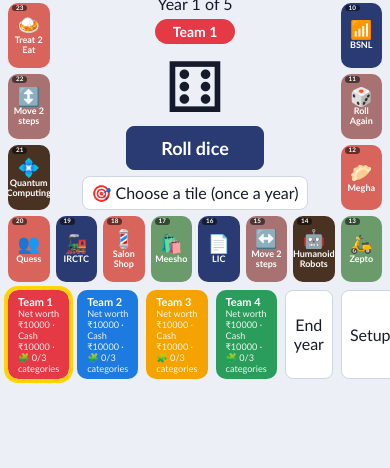
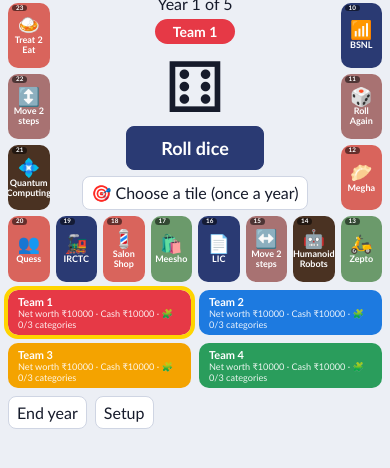
Before and after one commit to TrevorAD-DesignPhobia/Mewar-Maharaja-27, a plain HTML site: page index.html in a window 390 px wide. Both pictures are taken after a click on the button "Start new game". Shown: the part 148-616 px from the top of the page. Drawn offline with Linux system fonts and the light colour scheme.

Commit message:
Update index.html

```diff
--- a/index.html
+++ b/index.html
@@ -21,7 +21,7 @@ button{cursor:pointer}
 .pri{background:var(--acc);color:var(--accfg);border-color:var(--acc);font-weight:700}
 .row{display:flex;gap:10px;flex-wrap:wrap;align-items:center}
 #game{height:100%;display:flex;flex-direction:column;padding:8px;gap:8px}
-#board{width:min(100%,calc((100vh - 96px)*4/3));aspect-ratio:4/3;margin:0 auto;display:grid;grid-template-columns:repeat(8,1fr);grid-template-rows:repeat(6,1fr);gap:6px}
+#board{width:min(100%,calc((100vh - var(--bh,96px))*4/3));aspect-ratio:4/3;margin:0 auto;display:grid;grid-template-columns:repeat(8,1fr);grid-template-rows:repeat(6,1fr);gap:6px}
 .t{border-radius:10px;color:#fff;display:flex;flex-direction:column;align-items:center;justify-content:center;position:relative;text-align:center;padding:2px;font-weight:700;font-size:clamp(9px,1.5vw,19px);line-height:1.1;overflow:hidden}
 .t .n{position:absolute;top:2px;left:4px;font-size:.7em;background:#0008;border-radius:4px;padding:0 4px}
 .t .i{font-size:2em}
@@ -33,8 +33,8 @@ button{cursor:pointer}
 #dice{font-size:clamp(70px,11vw,150px);line-height:1}
 .big{font-size:clamp(18px,2.4vw,32px);padding:10px 34px}
 .turn{color:#fff;font-weight:700;padding:4px 18px;border-radius:20px;font-size:clamp(14px,2vw,26px)}
-#bar{display:flex;gap:8px;align-items:stretch}
-.tm{flex:1;border-radius:10px;padding:5px 10px;color:#fff;font-weight:700;font-size:clamp(11px,1.6vw,20px)}
+#bar{display:flex;flex-wrap:wrap;gap:8px;align-items:stretch}
+.tm{flex:1;min-width:150px;border-radius:10px;padding:5px 10px;color:#fff;font-weight:700;font-size:clamp(11px,1.6vw,20px)}
 .tm.cur{outline:4px solid #ffd400}.tm small{display:block;font-weight:400;opacity:.9}
 #modal{position:fixed;inset:0;background:#000b;display:grid;place-items:center;z-index:9}
 .box{background:var(--card);color:var(--fg);border-radius:16px;padding:22px;min-width:min(520px,92vw);max-width:92vw;max-height:90vh;overflow:auto;font-size:18px}
@@ -52,16 +52,18 @@ const RET={campus:20,govt:10,startup:40,future:60,action:0,start:0};
 /* Market cards, one per year end: [title, flavour, change in return %] */
 const MK=[['Demand surge','Customers everywhere',30],['Investor frenzy','Money is pouring in',20],['Policy tailwind','New government scheme',20],['Strong quarter','Results beat estimates',10],['Export win','Global orders arrive',15],
 ['Market crash','Panic selling',-30],['Funding freeze','Investors go quiet',-20],['Supply chain shock','Costs jump',-20],['Weak quarter','Results miss estimates',-10],['Scandal breaks','Trust takes a hit',-25]];
+const TD=[{name:'Team 1',color:'#e63946'},{name:'Team 2',color:'#1d7ae0'},{name:'Team 3',color:'#f4a300'},{name:'Team 4',color:'#2a9d5c'},{name:'Team 5',color:'#8e44ad'},{name:'Team 6',color:'#17a2b8'}];
 function mk(){
  const L=[['START','🏁','start','start'],['Amul','🍔','campus'],['DRDO','🛩️','govt'],['Blinkit','🍪','startup'],['6G Network','📡','future'],['Roll Again','🎲','action','roll'],['Delhi Metro','🚆','govt'],['Kwaliti','🍦','campus'],['Move 2 steps','↕️','action','move'],['BSNL','📶','govt'],['Roll Again','🎲','action','roll'],['Megha','🥟','campus'],['Zepto','🛵','startup'],['Humanoid Robots','🤖','future'],['Move 2 steps','↔️','action','move'],['LIC','📄','govt'],['Meesho','🛍️','startup'],['Salon Shop','💈','campus'],['IRCTC','🚂','govt'],['Quess','👥','campus'],['Quantum Computing','💠','future'],['Move 2 steps','↕️','action','move'],['Treat 2 Eat','🍛','campus'],['Alliance Air','✈️','govt']];
- return{title:'STRATEGOPOLY',sub:'ConsultU · Invest now, collect next year',money:10000,rounds:5,coFee:20,passFee:10,liqFee:2,salary:5,divMin:3,divBonus:15,timer:30,loan:1000,showRet:false,v:3,titles:['Mewar Maharajas','City Palace Courtiers','Pichola Boatmen','Haldighati Underdogs'],
- teams:[{name:'Team 1',color:'#e63946'},{name:'Team 2',color:'#1d7ae0'},{name:'Team 3',color:'#f4a300'},{name:'Team 4',color:'#2a9d5c'}],
+ return{title:'STRATEGOPOLY',sub:'ConsultU · Invest now, collect next year',money:10000,rounds:5,coFee:20,passFee:10,liqFee:2,salary:5,divMin:3,divBonus:15,timer:30,loan:1000,showRet:false,v:3,titles:['Mewar Maharajas','City Palace Courtiers','Pichola Boatmen','Haldighati Underdogs','Aravalli Wanderers','Sajjangarh Dreamers'],
+ teams:TD.slice(0,4).map(x=>({...x})),
  cats:{campus:{l:'On Campus',c:'#d9645c'},govt:{l:'Govt. Owned',c:'#2a3a73'},startup:{l:'Startup',c:'#6b9a6b'},future:{l:'Futuristic',c:'#4a3222'},action:{l:'Action',c:'#a87272'},start:{l:'Start',c:'#7cb342'}},
  tiles:L.map(a=>({name:a[0],icon:a[1],cat:a[2],type:a[3]||'invest',ret:RET[a[2]]}))};
 }
 let S=mk(),G=null;
 try{const s=JSON.parse(localStorage.getItem('strat1'));if(s&&s.tiles&&s.tiles.length==24)S=s}catch(e){}
 if((S.v||0)<3){S.coFee=20;S.passFee=10;S.liqFee=2;S.v=3}
+while(S.titles&&S.titles.length<6)S.titles.push(mk().titles[S.titles.length]);
 S.coFee??=20;S.passFee??=10;S.liqFee??=2;S.titles??=mk().titles;S.salary??=5;S.divMin??=3;S.divBonus??=15;S.timer??=30;S.loan??=1000;S.showRet??=false;
 function save(){try{localStorage.setItem('strat1',JSON.stringify(S))}catch(e){}}
 const TY={invest:'Invest tile',roll:'Roll again',move:'Move 2 steps',start:'Start / none'};
@@ -84,7 +86,7 @@ function renderSetup(){
  <label>Invest timer (sec, 0 = off) <input type="number" min="0" value="${S.timer}" oninput="S.timer=+this.value;save()"></label>
  <label>Rescue loan ₹ <input type="number" min="0" value="${S.loan}" oninput="S.loan=+this.value;save()"></label>
  <label><input type="checkbox" ${S.showRet?'checked':''} onchange="S.showRet=this.checked;save()"> Show return % in the invest popup</label></div></div>
- <div class="card"><h2>Teams</h2><div class="row">${S.teams.map((t,i)=>`<span><input type="color" value="${t.color}" onchange="S.teams[${i}].color=this.value;save()"> <input value="${q(t.name)}" oninput="S.teams[${i}].name=this.value;save()"></span>`).join('')}</div></div>
+ <div class="card"><h2>Teams</h2><div class="row"><label>Number of teams <select onchange="setN(this.value)">${[2,3,4,5,6].map(n=>`<option ${n==S.teams.length?'selected':''}>${n}</option>`).join('')}</select></label>${S.teams.map((t,i)=>`<span><input type="color" value="${t.color}" onchange="S.teams[${i}].color=this.value;save()"> <input value="${q(t.name)}" oninput="S.teams[${i}].name=this.value;save()"></span>`).join('')}</div></div>
  <div class="card"><h2>Year-end titles</h2><p>Shown after every year by net-worth rank, 1st to last.</p><div class="row">${S.titles.map((x,i)=>`<label>#${i+1} <input value="${q(x)}" size="22" oninput="S.titles[${i}]=this.value;save()"></label>`).join('')}</div></div>
  <div class="card"><h2>Categories</h2><table><tr><th>Name</th><th>Colour</th><th>Return % for all invest tiles of this category</th></tr>${ck.map(k=>`<tr><td><input value="${q(S.cats[k].l)}" oninput="S.cats[\'${k}\'].l=this.value;save()"></td><td><input type="color" value="${S.cats[k].c}" onchange="S.cats[\'${k}\'].c=this.value;save()"></td><td><input type="number" id="cr_${k}" value="${RET[k]}"> <button onclick="applyRet(\'${k}\')">Apply</button></td></tr>`).join('')}</table></div>
  <div class="card"><h2>Tiles</h2><table><tr><th>#</th><th>Icon</th><th>Name</th><th>Category</th><th>Type</th><th>Return %</th></tr>${S.tiles.map((t,i)=>`<tr><td>${i+1}</td>
@@ -94,13 +96,15 @@ function renderSetup(){
  <td><select onchange="S.tiles[${i}].type=this.value;save()">${Object.keys(TY).map(k=>`<option value="${k}" ${k==t.type?'selected':''}>${TY[k]}</option>`).join('')}</select></td>
  <td><input type="number" value="${t.ret}" oninput="S.tiles[${i}].ret=+this.value;save()"></td></tr>`).join('')}</table></div>`;
 }
+function setN(n){n=+n;if(G&&!confirm('Changing the number of teams ends the current game. Continue?')){renderSetup();return}
+ while(S.teams.length<n)S.teams.push({...TD[S.teams.length]});S.teams.length=n;G=null;save();renderSetup()}
 function applyRet(k){const v=+$('cr_'+k).value;S.tiles.forEach(t=>{if(t.cat==k&&t.type=='invest')t.ret=v});save();renderSetup()}
 function show(g){$('setup').classList.toggle('hide',!!g);$('game').classList.toggle('hide',!g);g?renderGame():renderSetup()}
 function startGame(){G={round:1,turn:0,busy:false,done:false,face:5,bag:[],rs:null,deb:null,resH:'',tmr:0,debt:S.teams.map(()=>0),teams:S.teams.map(()=>({pos:0,money:S.money,done:false})),inv:[],used:S.teams.map(()=>0),wq:null};closeM();show(1)}
 
 function gp(i){return i<8?[1,i+1]:i<12?[i-6,8]:i<20?[6,8-(i-12)]:[5-(i-20),1]}
 function renderGame(){
- const cur=G.turn;
+ const cur=G.turn;document.documentElement.style.setProperty('--bh',S.teams.length>4?'160px':'96px');
  $('board').innerHTML=S.tiles.map((t,i)=>{const[r,c]=gp(i);
   const pw=G.teams.map((p,k)=>p.pos==i?`<span class="p" style="background:${S.teams[k].color}">${k+1}</span>`:'').join('');
   return`<div class="t ${G.teams[cur].pos==i?'cur':''}" style="grid-area:${r}/${c};background:${S.cats[t.cat].c}"><span class="n">${i+1}</span><span class="i">${t.icon}</span>${t.name}<div class="pw">${pw}</div></div>`}).join('')
@@ -185,7 +189,7 @@ function nextTurn(){
 /* ---------- Year end: sector card (or Wildcard) + stake changes -> market card -> results + debrief ---------- */
 const sup=(k,s)=>G.inv.filter(v=>v.t==k&&S.tiles[v.tile].cat==s).reduce((x,v)=>x+v.a,0);
 const rnd=a=>a[Math.floor(Math.random()*a.length)];
-const TI=['👑','🏰','⛵','🐎'],ttl=i=>S.titles[Math.min(i,S.titles.length-1)];
+const TI=['👑','🏰','⛵','🐎','🏞️','🌄'],ttl=i=>S.titles[Math.min(i,S.titles.length-1)];
 const sgn=n=>(n>=0?'+':'')+n+'%';
 const SECS=()=>Object.keys(S.cats).filter(k=>k!='action'&&k!='start');
 function invTable(){
```
